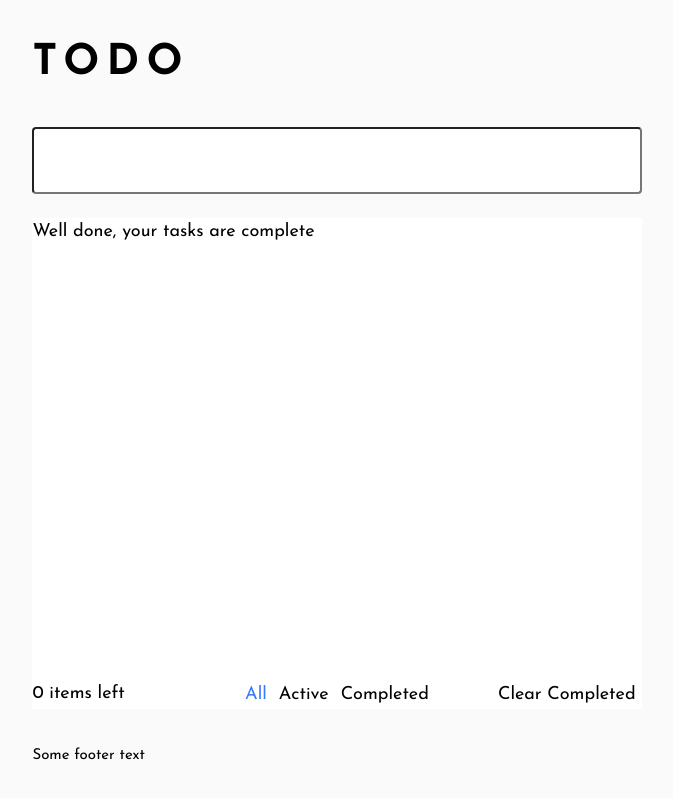
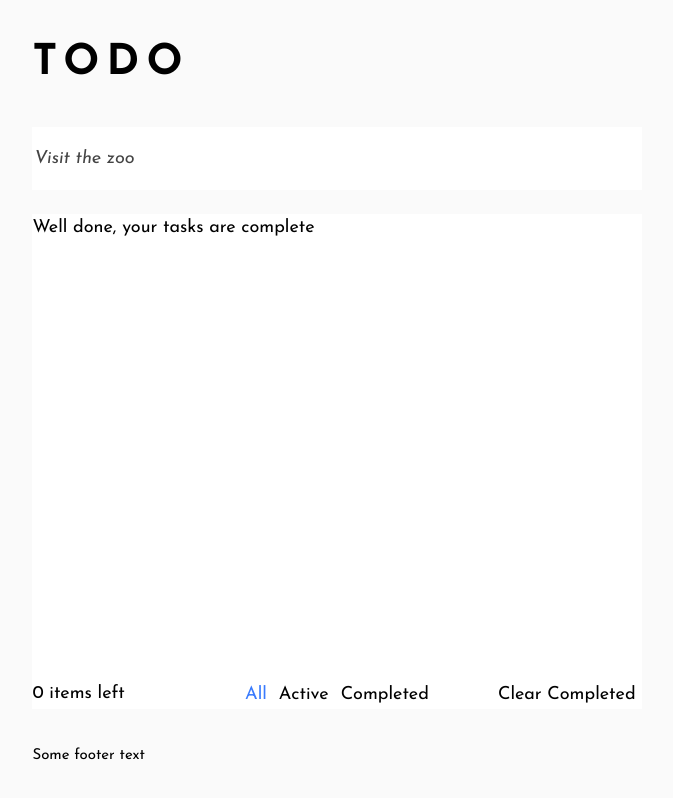
Before and after one commit to AlexKMarshall/todo, a Next.js app: page / in a window 1280 px wide. Shown: the whole page, without its empty margins (303-976 px from the left). Built offline with nearby package versions, Linux system fonts and the light colour scheme.

Commit message:
basic textbox styles

```diff
--- a/pages/_app.tsx
+++ b/pages/_app.tsx
@@ -1,4 +1,4 @@
-import '../styles/reset.css'
+import '../styles/reset.scss'
 import '../styles/global.css'
 import type { AppProps } from 'next/app'
 
--- a/pages/index.tsx
+++ b/pages/index.tsx
@@ -123,12 +123,13 @@ export default function Home({
                 onChange={(e) => setTodoInputText(e.target.value)}
                 aria-invalid={isInputInvalid}
                 aria-label="Write a new todo item"
+                placeholder="Visit the zoo"
                 className={styles.todoInput}
               />
               <button
                 type="submit"
                 disabled={isInputInvalid}
-                className="visually-hidden"
+                className={styles.visuallyHidden}
               >
                 add
               </button>
@@ -203,7 +204,11 @@ export default function Home({
                 Clear Completed
               </button>
             </div>
-            <div role="status" aria-live="polite" className="visually-hidden">
+            <div
+              role="status"
+              aria-live="polite"
+              className={styles.visuallyHidden}
+            >
               {feedback}
             </div>
           </div>
--- a/styles/global.css
+++ b/styles/global.css
@@ -1,4 +1,4 @@
-@import url('https://fonts.googleapis.com/css2?family=Josefin+Sans:wght@400;700&display=swap');
+@import url('https://fonts.googleapis.com/css2?family=Josefin+Sans:ital,wght@0,400;0,700;1,400&display=swap');
 
 :root {
   font-family: 'Josefin Sans', sans-serif;
@@ -42,13 +42,3 @@ footer {
 body {
   background-color: var(--body-color);
 }
-
-.visually-hidden {
-  position: absolute !important;
-  clip: rect(1px, 1px, 1px, 1px);
-  padding: 0 !important;
-  border: 0 !important;
-  height: 1px !important;
-  width: 1px !important;
-  overflow: hidden;
-}
--- a/styles/reset.css
+++ b/styles/reset.scss
@@ -57,6 +57,24 @@ select {
   font: inherit;
 }
 
+// Better placeholder colors and styles
+::-webkit-input-placeholder {
+  color: #444;
+  font-style: italic;
+}
+::-moz-placeholder {
+  color: #444;
+  font-style: italic;
+}
+:-ms-input-placeholder {
+  color: #444;
+  font-style: italic;
+}
+:-moz-placeholder {
+  color: #444;
+  font-style: italic;
+}
+
 /* Remove all animations, transitions and smooth scroll for people that prefer not to see them */
 @media (prefers-reduced-motion: reduce) {
   html:focus-within {
--- a/styles/todo.module.scss
+++ b/styles/todo.module.scss
@@ -63,7 +63,18 @@
   margin-bottom: var(--gutter);
 }
 
+.inputBase {
+  border: none;
+  outline-color: transparent;
+  outline-style: solid;
+
+  &:focus {
+    box-shadow: 0 0 4px var(--muted-text-color);
+  }
+}
+
 .todoInput {
+  composes: inputBase;
   flex-grow: 1;
   width: 0; /* override browser min-width on input */
   padding-top: var(--s0);
@@ -130,7 +141,7 @@ $btnColor: hsl(236, 9%, 61%);
   &:focus {
     outline-style: solid;
     outline-color: transparent;
-    box-shadow: 0 0 4px scale-color($btnColor, $lightness: -20%);
+    box-shadow: 0 0 4px var(--muted-text-color);
   }
 }
 
@@ -201,3 +212,13 @@ $btnColor: hsl(236, 9%, 61%);
   display: flex;
   justify-content: flex-end;
 }
+
+.visuallyHidden {
+  position: absolute !important;
+  clip: rect(1px, 1px, 1px, 1px);
+  padding: 0 !important;
+  border: 0 !important;
+  height: 1px !important;
+  width: 1px !important;
+  overflow: hidden;
+}
```
